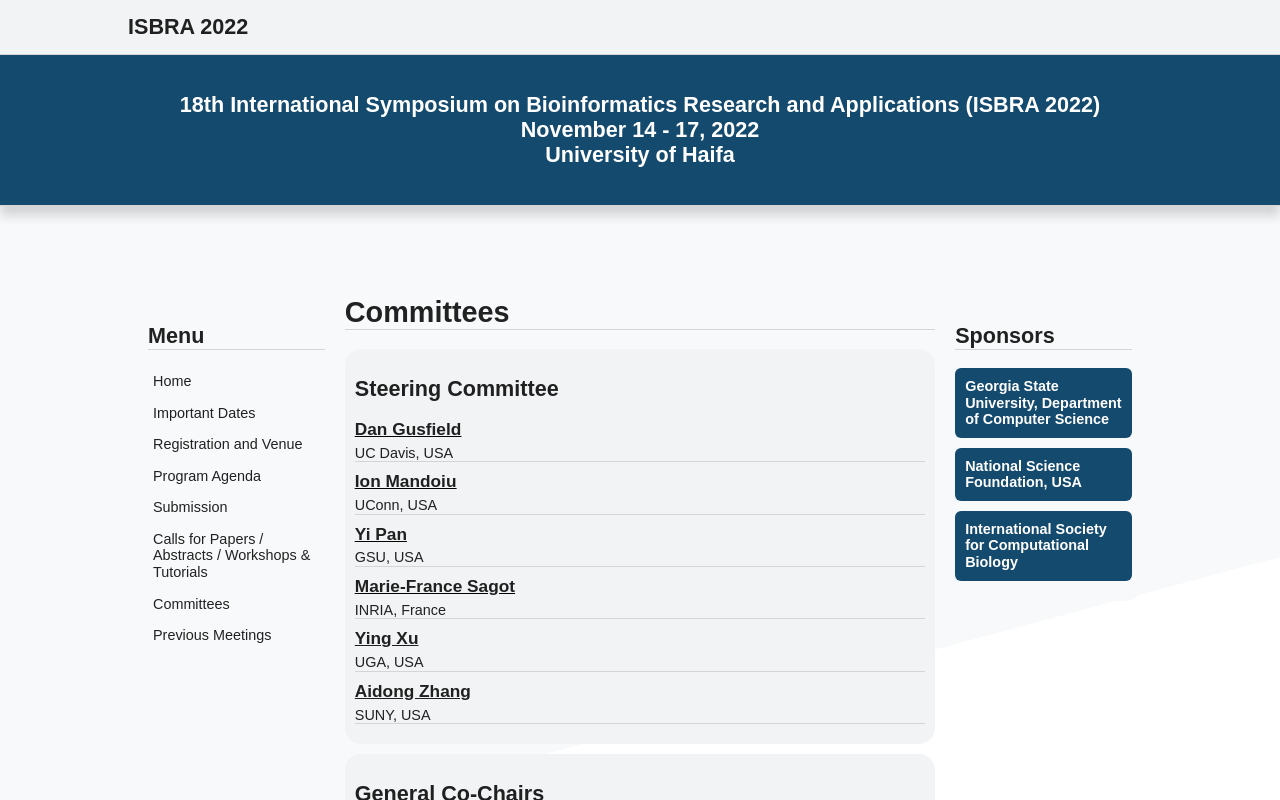
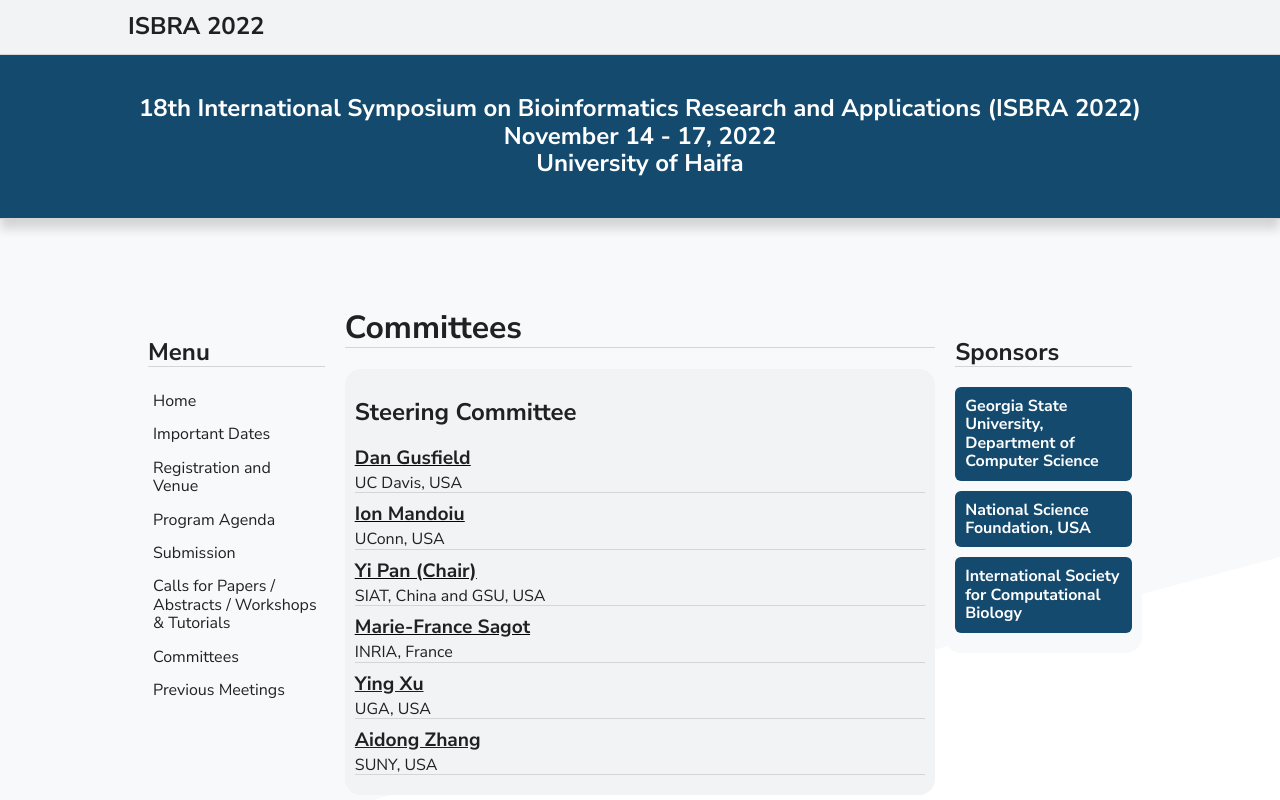
Before and after one commit to Mangul-Lab-USC/_ISBRA22, a Next.js app: page /committees in a window 1280 px wide. Shown: the top 800 px of the page. Built offline with nearby package versions, Linux system fonts and the light colour scheme.

Commit message:
add font and update add committee

```diff
--- a/lib/committees.js
+++ b/lib/committees.js
@@ -13,15 +13,14 @@ export default {
         href: "http://www.engr.uconn.edu/~ion/",
       },
       {
-        name: "Yi Pan",
-        affiliation: "GSU, USA",
-        title: "Chair",
+        name: "Yi Pan (Chair)",
+        affiliation: "SIAT, China and GSU, USA",
         href: "http://www.cs.gsu.edu/pan/",
       },
       {
         name: "Marie-France Sagot",
         affiliation: "INRIA, France",
-        href: "http://pbil.univ-lyon1.fr/members/sagot/htdocs/",
+        href: "https://team.inria.fr/erable/en/marie-france-sagot/",
       },
       {
         name: "Ying Xu",
@@ -42,6 +41,11 @@ export default {
         name: "Sagi Snir",
         affiliation: "University of Haifa",
         href: null,
+      },
+      {
+        name: "Tianwei Yu",
+        affiliation: "The Chinese University of Hong Kong - Shenzhen",
+        href: "https://sds.cuhk.edu.cn/en/teacher/69",
       },
       {
         name: "Alexander Zelikovsky",
--- a/public/styles/global.css
+++ b/public/styles/global.css
@@ -1,3 +1,19 @@
+@font-face {
+  font-family: 'Nunito Sans';
+  src: url('../fonts/NunitoSans-Regular.ttf');
+  font-weight: normal;
+  font-display: swap;
+  font-style: normal;
+}
+
+@font-face {
+  font-display: swap;
+  font-family: 'Nunito Sans';
+  src: url('../fonts/NunitoSans-Bold.ttf');
+  font-weight: bold;
+  font-style: normal;
+}
+
 *,
 *::before,
 *::after {
@@ -12,13 +28,14 @@ html {
   -webkit-font-smoothing: antialiased;
   -moz-osx-font-smoothing: grayscale;
   box-sizing: border-box;
-  font-size: 0.9rem;
+  font-size: 1rem;
   line-height: 1.15;
+  font-family: 'Nunito Sans', arial;
 }
 
 body {
   margin: 0;
-  font-family: "arial";
+  font-family: "Nunito Sans", arial;
 
   -webkit-tap-highlight-color: rgba(255, 255, 255, 0);
   font-size: 100%;
```
Also changed, not shown: public/fonts/NunitoSans-Bold.ttf (added), public/fonts/NunitoSans-Regular.ttf (added).
